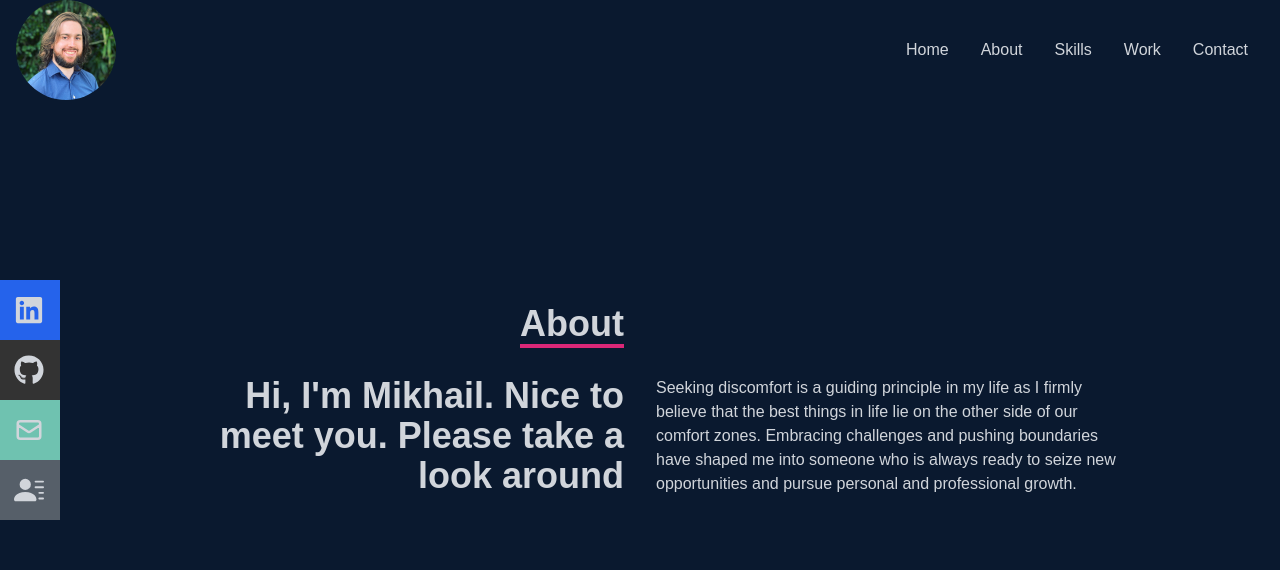
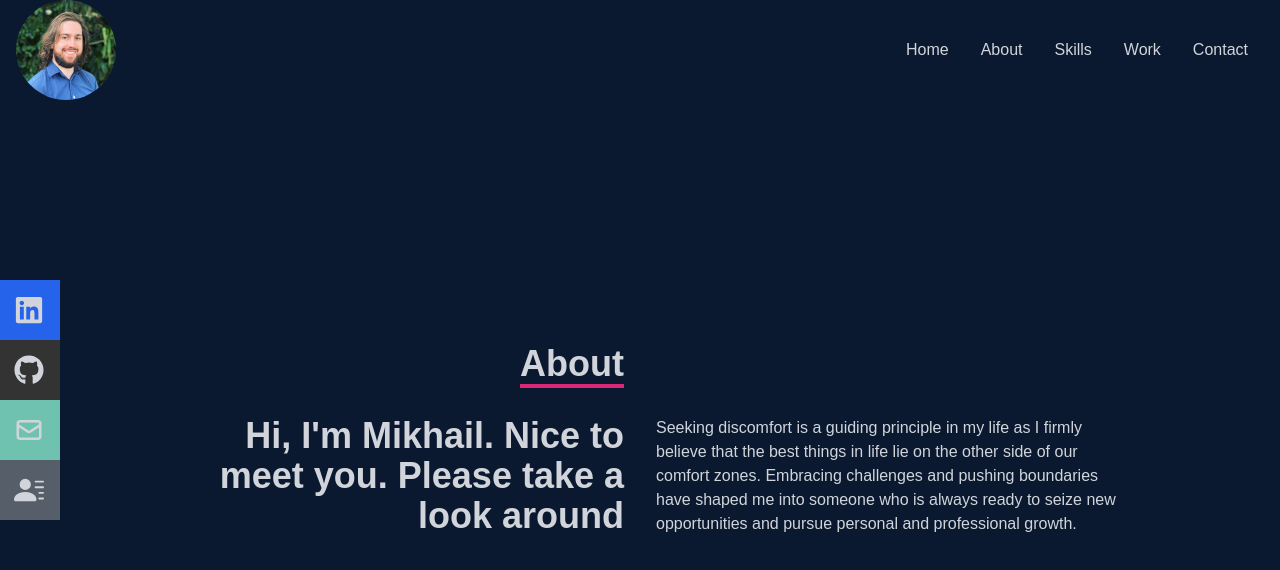
Before and after one commit to mikhail-robinson/portfolio-website, a React (Create React App) app: page /about in a window 1280 px wide. Shown: the top 570 px of the page. Built offline with nearby package versions, Linux system fonts and the light colour scheme.

Commit message:
fix navabr overlap

```diff
--- a/src/components/About.jsx
+++ b/src/components/About.jsx
@@ -3,8 +3,8 @@
 const About = () => {
   return (
     <div name="about" className="w-full h-screen bg-[#0a192f] text-gray-300">
-      <div className="flex flex-col justify-center items-center w-full h-full">
-        <div className="max-w-[1000px] w-full grid grid-cols-2 gap-8">
+      <div className="flex flex-col justify-center items-center w-full h-full ">
+        <div className="max-w-[1000px] w-full grid grid-cols-2 gap-8 pt-20">
           <div className="sm:text-right pb-8 pl-4">
             <p className="text-4xl font-bold inline border-b-4 border-pink-600">
               About
```
